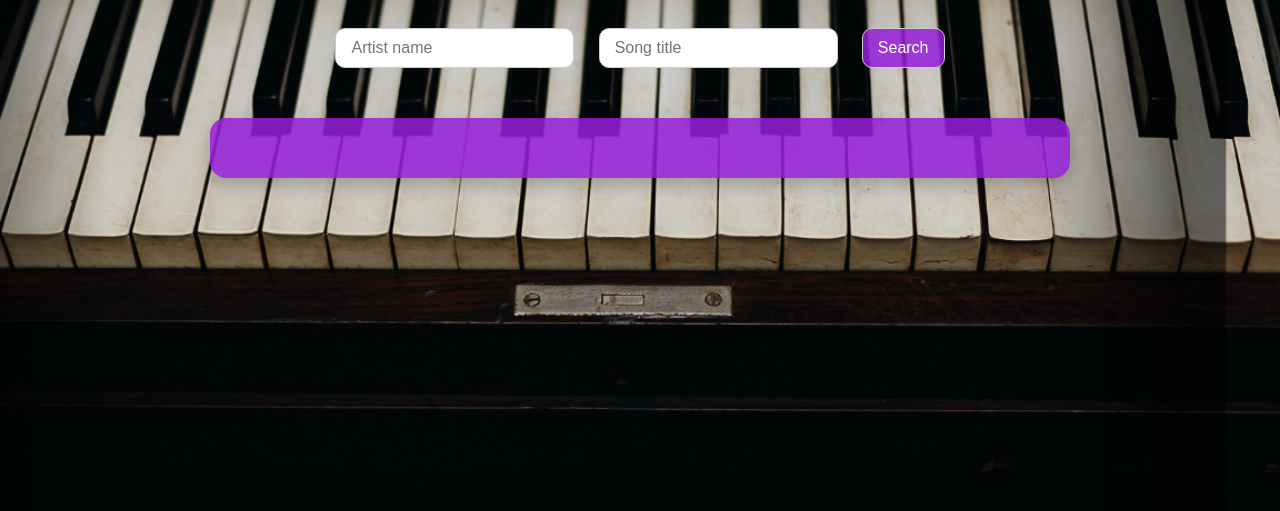
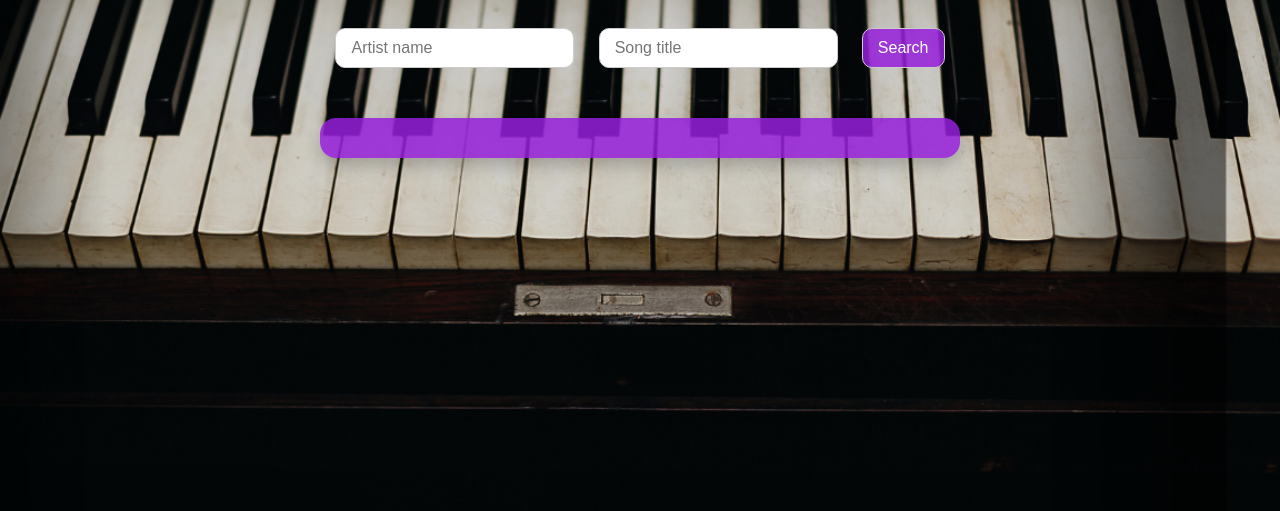
Before and after one commit to ipeksavass/LyricsFinder, a plain HTML site: page index.html in a window 1280 px wide. Shown: the part 161-672 px from the top of the page. Drawn offline with Linux system fonts and the light colour scheme.

Commit message:
Update style.css

```diff
--- a/style.css
+++ b/style.css
@@ -43,11 +43,13 @@ button:hover {
 }
 
 #lyrics {
-  max-width: 800px;
+  max-width: 600px;
+  max-height: 400px;
+  overflow-y: auto; /* dikey kaydırma ekledim */
   margin: 40px auto;
   text-align: left;
   background-color: rgba(150, 31, 219, 0.85);
-  padding: 30px;
+  padding: 20px;
   border-radius: 16px;
   box-shadow: 0 8px 16px rgba(0, 0, 0, 0.2);
   white-space: pre-line;
@@ -55,6 +57,6 @@ button:hover {
   font-family: 'Georgia', 'Times New Roman', serif;
   font-size: 1rem;
   color: #ffffff;
-  line-height: 1.1;
+  line-height: 1.5;
   letter-spacing: 0.5px;
 }
```
